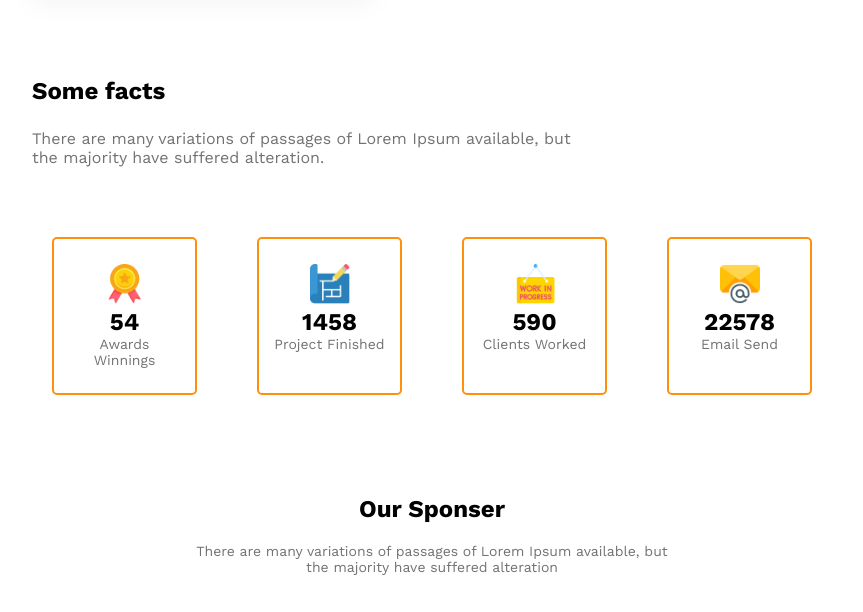
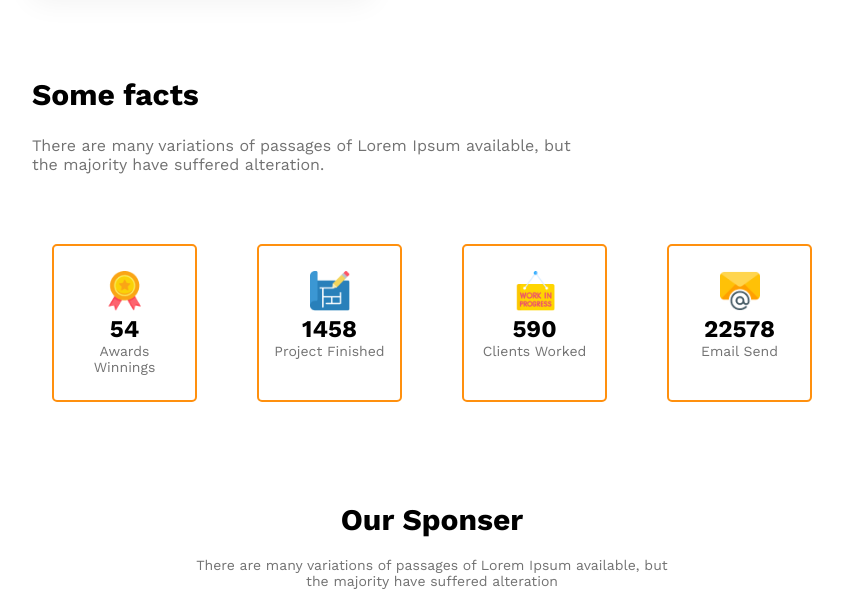
Before and after one commit to PaulShourav/assignment2, a plain HTML site: page index.html in a window 1280 px wide. Shown: the part 2196-2808 px from the top of the page, without its empty margins (208-1071 px from the left). Drawn offline with nearby package versions, Linux system fonts and the light colour scheme.

Commit message:
first commit

```diff
--- a/index.html
+++ b/index.html
@@ -96,7 +96,7 @@
         <!-- Some Facts -->
         <section class="container">
             <div class="some-facts">
-                <h1>Some facts</h1>
+                <p style="font-size: 30px; font-weight: 700;">Some facts</p>
                 <p class="some-facts-description">There are many variations of passages of Lorem Ipsum available, but <br> the majority have suffered alteration.</p>
                 <div class="some-fact-items">
                     <div class="some-fact-item">
@@ -127,8 +127,8 @@
         <section class="container">
             <div class="sponsers ">
                 <div class="sponser-heading">
-                    <h1>Our Sponser</h1>
-                    <p>There are many variations of passages of Lorem Ipsum available, but <br> the majority have suffered alteration</p>
+                    <p style="font-size: 30px; font-weight: 700;">Our Sponser</p>
+                    <p class="sponser-description">There are many variations of passages of Lorem Ipsum available, but <br> the majority have suffered alteration</p>
                 </div>
                 <div class="sponser-image">
                     <img src="./images/sponsors/spotify.png" alt="">
--- a/styles/style.css
+++ b/styles/style.css
@@ -184,7 +184,7 @@ nav ul li{
 .sponser-heading{
     text-align: center;
 }
-.sponser-heading p{
+.sponser-heading .sponser-description{
     margin-top: 20px;
     font-size: 14px;
     color: #727272;
```
